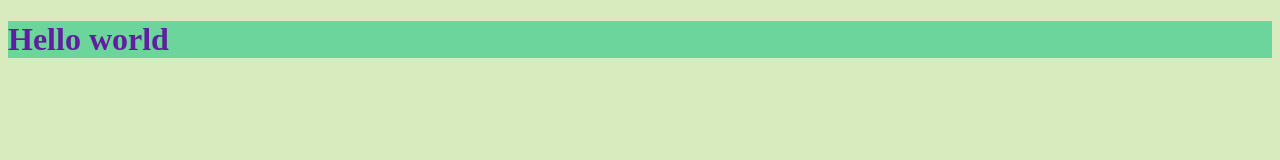
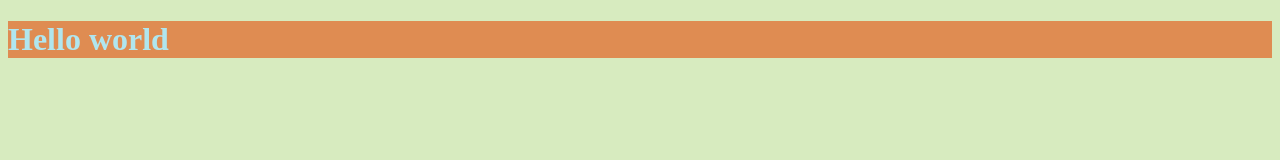
Before and after one commit to 2303A51494/gitdemo, a plain HTML site: page index.html in a window 1280 px wide. Drawn offline with Linux system fonts and the light colour scheme.

Commit message:
updated code

```diff
--- a/style.css
+++ b/style.css
@@ -1,9 +1,10 @@
 *{
     background: rgb(215, 235, 191);
+    color:azure;
 }
 
 h1{
-    color: rgb(96, 31, 158);
-    background-color: rgb(107, 213, 155);
+    color: rgb(176, 230, 239);
+    background-color: rgb(223, 140, 82);
 
 }
```
